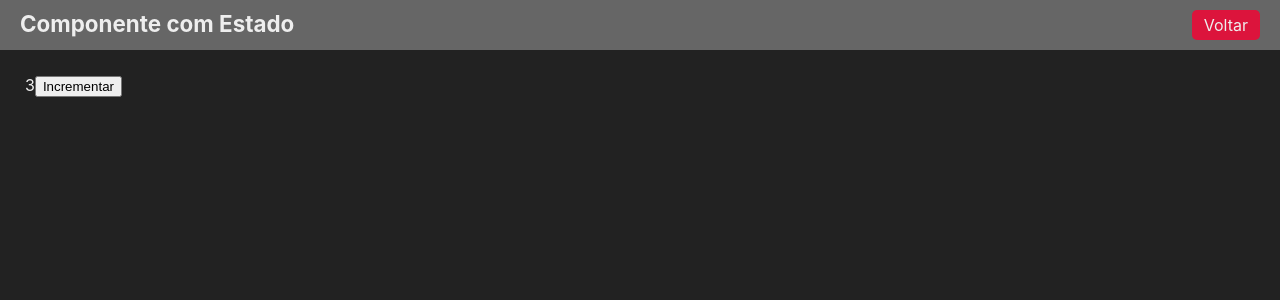
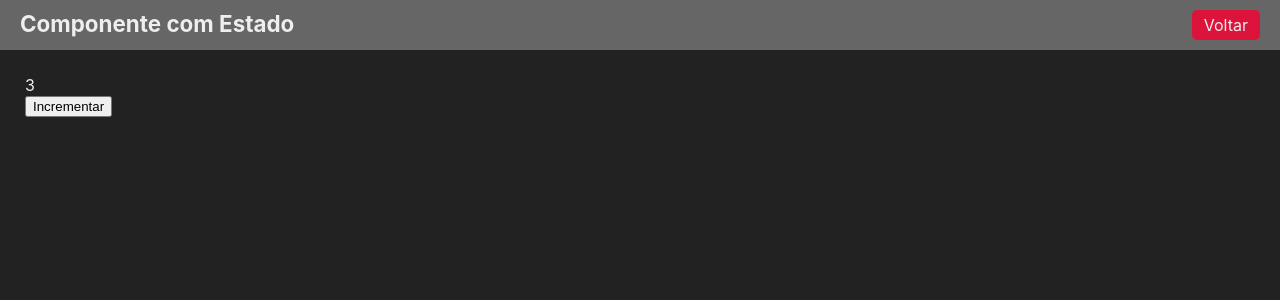
Before and after one commit to KDashMax/aulao_nextjs, a Next.js app: page /estado in a window 1280 px wide. Shown: the top 300 px of the page. Built offline with nearby package versions, Linux system fonts and the light colour scheme.

Commit message:
UPDATED task 0002

```diff
--- a/src/pages/estado.jsx
+++ b/src/pages/estado.jsx
@@ -3,13 +3,14 @@ import Layout from "../components/Layout";
 export default function Estodo() {
     let numero = 3
 
-    function incrementar() {
-        console.log('incrementar')
+    function incrementar( ) {
+        numero += 1
+        console.log(numero)
     }
 
     return (
         <Layout titulo="Componente com Estado">
-            <span>{numero}</span>
+            <div>{numero}</div>
             <button onClick={incrementar}>Incrementar</button>
         </Layout>
     )
```
